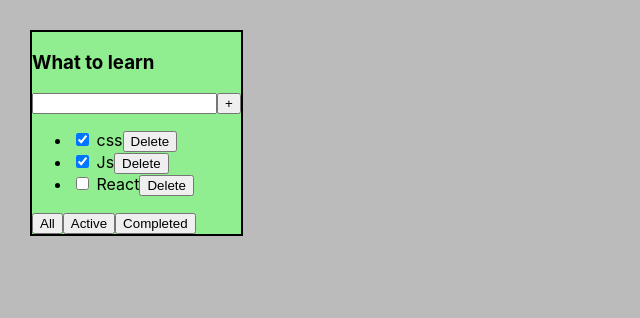
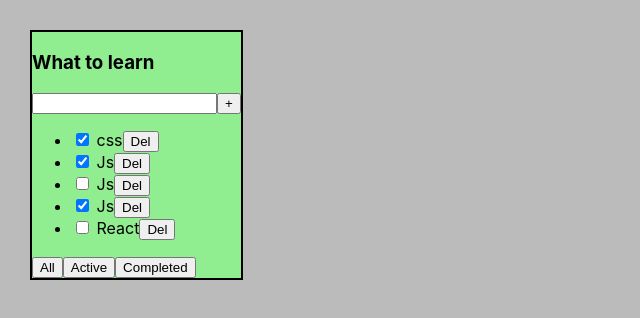
Before and after one commit to Vance051/1-todolist, a React (Create React App) app: page / in a window 1280 px wide. Shown: the top 318 px of the page, without its empty margins (0-640 px from the left). Built offline with nearby package versions, Linux system fonts and the light colour scheme.

Commit message:
Lesson2- Refactoring. Переписал функции удаления и фильтрации.

```diff
--- a/src/App.tsx
+++ b/src/App.tsx
@@ -1,4 +1,4 @@
-import React from 'react';
+import React, {useState} from 'react';
 import './App.css';
 import {TodoList} from "./Components/TodoList";
 
@@ -10,25 +10,54 @@ export type TaskType = {
 export type PropsTodoList = {
     todoTitle: string
     tasks: TaskType[]
+    removeTask: (taskId: number) => void
+    changeFilterValue:(filter:FilterType)=>void
+
 }
+export type FilterType = 'All' | 'Active' | 'Completed'
 
 function App() {
-    //BLL
+
+    const [tasks, setTasks] = useState<Array<TaskType>>(
+        [
+            {id: 1, title: 'css', isDone: true},
+            {id: 2, title: 'Js', isDone: true},
+            {id: 3, title: 'Js', isDone: false},
+            {id: 4, title: 'Js', isDone: true},
+            {id: 5, title: 'React', isDone: false},])
+
+    const [filter, setFilter] = useState<FilterType>('All')
+
     const todoTitle1: string = 'What to learn'
-    const task1: TaskType[] = [
-        {id: 1, title: 'css', isDone: true},
-        {id: 2, title: 'Js', isDone: true},
-        {id: 3, title: 'React', isDone: false},
-    ]
 
+    const removeTask = (taskId: number) => {
+        const nextState: TaskType[] = tasks.filter(t => t.id !== taskId)
+        setTasks(nextState)
+    }
+
+    let taskForTodoList: TaskType[] = tasks
+       switch (filter){
+        case "Active": taskForTodoList = tasks.filter(t=>!t.isDone)
+            break
+        case "Completed": taskForTodoList = tasks.filter(t=>t.isDone)
+            break
+        default:
+            taskForTodoList=tasks
+            break
+    }
+    const changeFilterValue = (filter:FilterType) => {
+      setFilter(filter)
+    }
 
     //UI---------------------------------
     return (
         <div className="App">
             <TodoList
                 todoTitle={todoTitle1}
-                tasks={task1}/>
-
+                tasks={taskForTodoList}
+                removeTask={removeTask}
+                changeFilterValue={changeFilterValue}
+            />
         </div>
     );
 }
--- a/src/Components/TodoList.tsx
+++ b/src/Components/TodoList.tsx
@@ -1,16 +1,25 @@
 import React, {FC} from "react";
-import {PropsTodoList} from "../App";
+import {FilterType, PropsTodoList} from "../App";
 import Button from "./Button";
 
 
 export const TodoList: FC<PropsTodoList> = (
-    {todoTitle, tasks}) => {
+    {todoTitle, tasks, removeTask, changeFilterValue}) => {
 
-    // const {todoTitle, tasks} = props
-    const ButtonFoo = (name: string) => {
-        console.log(`Its ${name}  Button`)
+    const removeTaskHandler = (taskId: number) => {
+        removeTask(taskId)
     }
 
+    const newFilter = (filter:FilterType) => {
+        changeFilterValue(filter)
+    }
+
+    const listItems: JSX.Element[] = tasks.map((task) => (
+        <li key={task.id}><input type="checkbox" checked={task.isDone}/> <span>{task.title}</span>
+            {/*<button onClick={(event: React.MouseEvent<HTMLButtonElement>) => removeTaskHandler(task.id)}>Delete</button>*/}
+            <Button name={'Del'} callBack={()=>removeTaskHandler(task.id)}/>
+        </li>
+    ))
     return (
         <div>
             <h3>{todoTitle}</h3>
@@ -18,24 +27,15 @@ export const TodoList: FC<PropsTodoList> = (
                 <input/>
                 <button>+</button>
             </div>
-            <ul>
-                {tasks.length ? tasks.map((task) => (
-                    <li><input type="checkbox" checked={task.isDone}/> <span>{task.title}</span>
-                        <button>Delete</button>
-                    </li>
-                )) : <span>The list is empty</span>}
-            </ul>
+            {tasks.length
+                ?
+                <ul>{listItems}</ul>
+                : <span>The list is empty</span>}
             <div>
-                {/*<button onClick={(event: React.MouseEvent<HTMLButtonElement>) => onClickHandler('All')}>All</button>*/}
-                {/*<button onClick={(event: React.MouseEvent<HTMLButtonElement>) => onClickHandler('Active')}>Active*/}
-                {/*</button>*/}
-                {/*<button*/}
-                {/*    onClick={(event: React.MouseEvent<HTMLButtonElement>) => onClickHandler('Completed')}>Completed*/}
-                {/*</button>*/}
 
-                <Button callBack={() => ButtonFoo('All')} name={'All'}/>
-                <Button callBack={() => ButtonFoo("Active")} name={'Active'}/>
-                <Button callBack={() => ButtonFoo('Completed')} name={'Completed'}/>
+                <Button callBack={()=>newFilter('All')} name={'All'}/>
+                <Button callBack= {()=>newFilter("Active")} name={'Active'}/>
+                <Button callBack={()=>newFilter('Completed')} name={'Completed'}/>
 
             </div>
         </div>)
```
